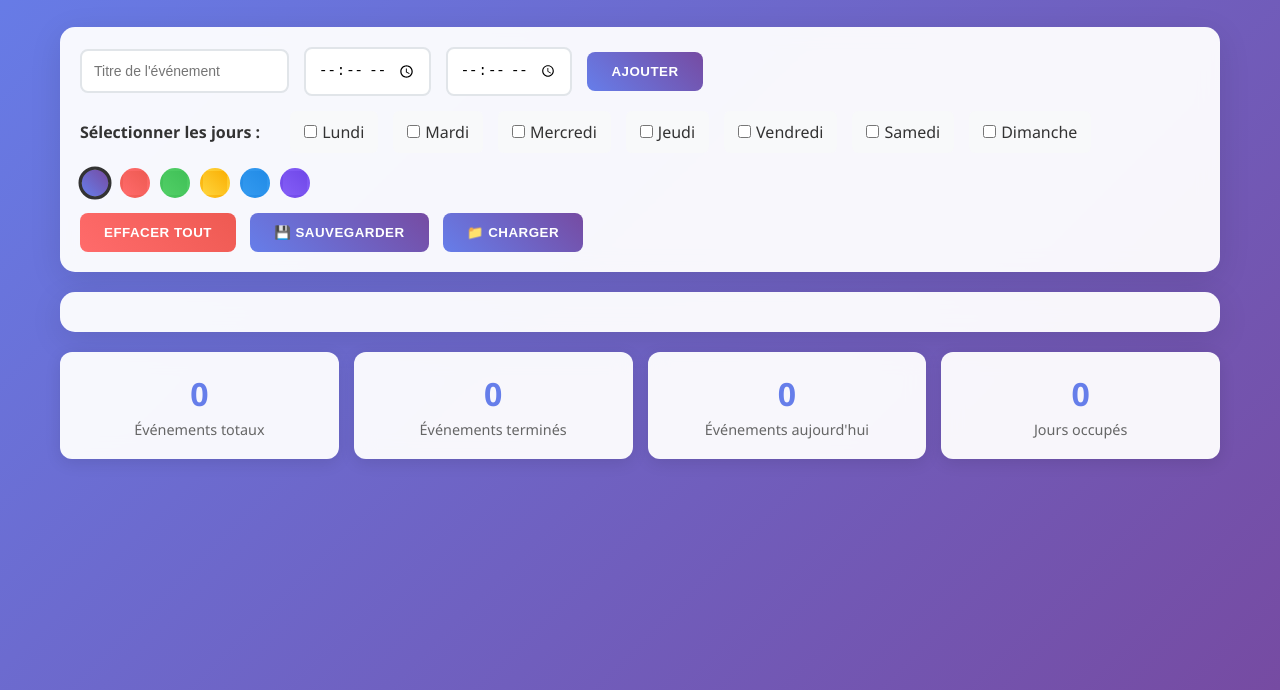
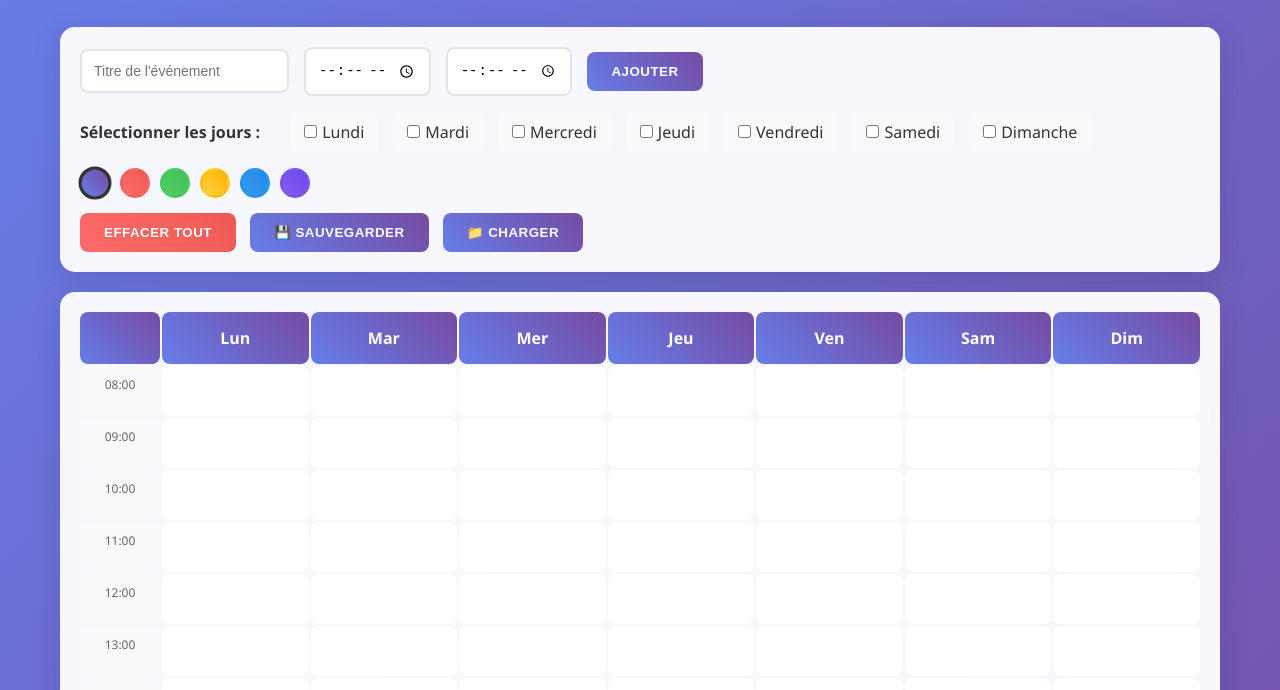
Before and after one commit to NolannCre/chess_game, a plain HTML site: page index.html in a window 1280 px wide. Shown: the part 110-800 px from the top of the page. Drawn offline with Linux system fonts and the light colour scheme.

Commit message:
Update index.html

```diff
--- a/index.html
+++ b/index.html
@@ -79,6 +79,6 @@
             </div>
         </div>
     </div>
-<script src="schedule_organizer.js"></script>
+<script src="script.js"></script>
 </body>
 </html>
```
